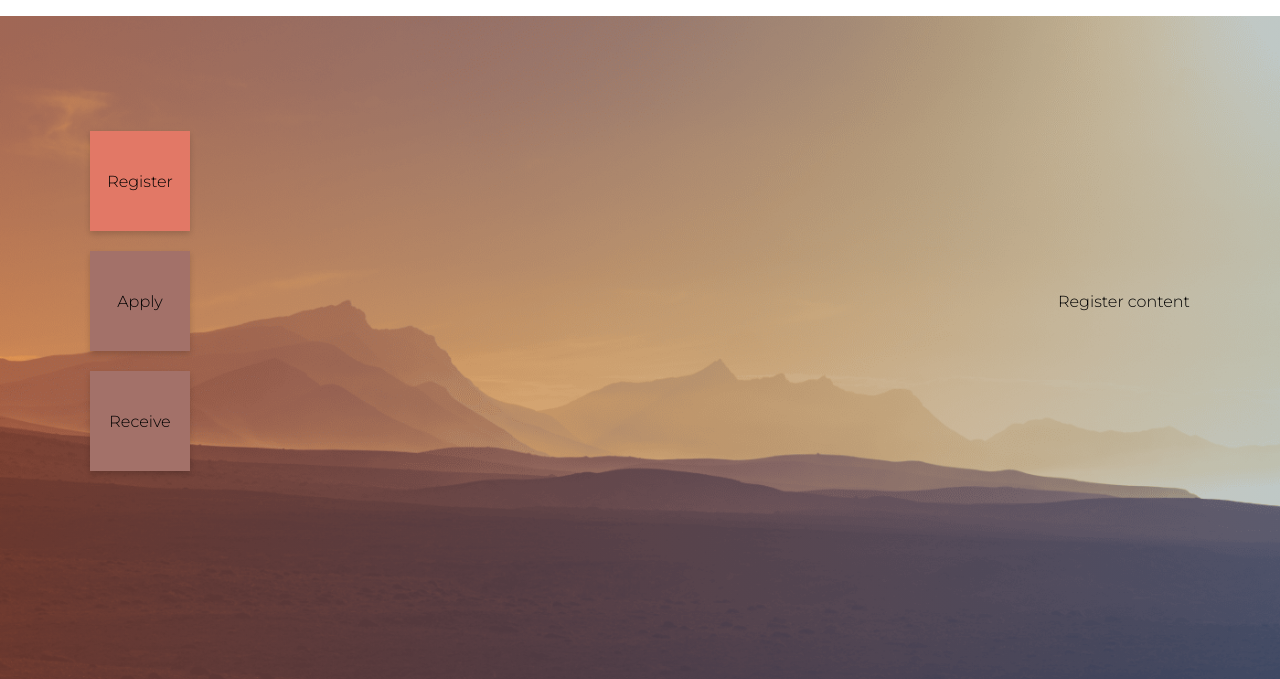
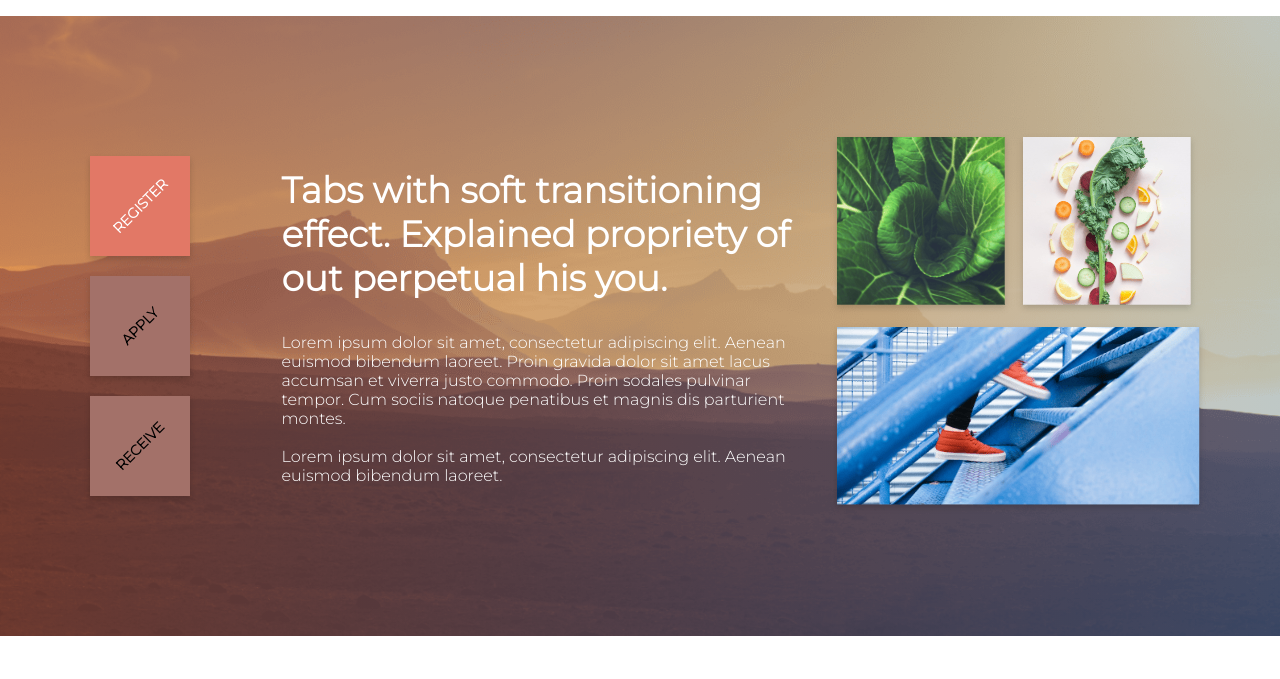
Before and after one commit to karolisjon/finalinis-atsiskaitymas, a website: page index.html in a window 1280 px wide. Shown: the part 801-1480 px from the top of the page. Drawn offline with nearby package versions, Linux system fonts and the light colour scheme; no server answers.

Commit message:
antradienis v4

```diff
--- a/css/src/about.scss
+++ b/css/src/about.scss
@@ -1,20 +1,88 @@
+// .about {
+//     position: relative;
+//     padding: 115px 0;
+//     height: 100vh;
+//     background-image: url("../images/about.png");
+//     background-size: cover;
+//     background-position: center center;
+
+//     &::before {
+//         content: '';
+//         position: absolute;
+//         top: 0;
+//         left: 0;
+//         width: 100%;
+//         height: 100%;
+//         opacity: 0.42;
+//         background: linear-gradient(270deg, #6696E2 0%, #E27866 100%);
+//     }
+
+//     .container {
+//         position: relative;
+//         display: flex;
+//         align-items: center;
+//         justify-content: space-between;
+//     }
+
+//     .tab-navigation {
+//         ul {
+//             list-style: none;
+//             padding: 0;
+
+//             li {
+//                 height: 100px;
+//                 width: 100px;
+//                 box-shadow: 0px 3px 6px;
+//                 background-color: #a37169;
+//                 transition: 0.3s ease-in-out;
+//                 cursor: pointer;
+//                 display: flex;
+//                 align-items: center;
+//                 justify-content: center;
+//                 box-shadow: 0px 3px 6px #00000029;
+
+//                 &:not(:last-child) {
+//                     margin-bottom: 20px;
+//                 }
+
+//                 &.active {
+//                     background-color: #E27866;
+//                 }
+
+
+//              }
+
+
+//         }
+//     }
+
+//     .tab-content {
+//         display: none;
+//         transform: tab-appears 0.5s;
+
+//         &.active {
+//             display: block;
+//         }
+//     }
+// }
+
 .about {
     position: relative;
     padding: 115px 0;
-    height: 100vh;
-    background-image: url("../images/about.png");
+    background-color: pink;
+    background-image: url("/images/about.png");
     background-size: cover;
     background-position: center center;
 
-    &::before {
+    &:before {
         content: '';
         position: absolute;
         top: 0;
         left: 0;
         width: 100%;
         height: 100%;
+        background: linear-gradient(270deg, #6696E2 0%, #E27866 100%);
         opacity: 0.42;
-        background: linear-gradient(270deg, #6696E2 0%, #E27866 100%);
     }
 
     .container {
@@ -28,18 +96,25 @@
         ul {
             list-style: none;
             padding: 0;
+            margin-right: 54px;
 
             li {
-                height: 100px;
-                width: 100px;
-                box-shadow: 0px 3px 6px;
-                background-color: #a37169;
-                transition: 0.3s ease-in-out;
-                cursor: pointer;
                 display: flex;
                 align-items: center;
                 justify-content: center;
+                width: 100px;
+                height: 100px;
+                background-color: #A37169;
                 box-shadow: 0px 3px 6px #00000029;
+                cursor: pointer;
+                transition: 0.3s ease-in-out;
+                font-weight: 800;
+                text-transform: uppercase;
+                font-size: 14px;
+
+                span {
+                    transform: rotate(-45deg);
+                }
 
                 &:not(:last-child) {
                     margin-bottom: 20px;
@@ -47,21 +122,86 @@
 
                 &.active {
                     background-color: #E27866;
-                }
+                    color: #FFFFFF;
 
 
-             }
-
-
+                }
+            }
         }
     }
 
     .tab-content {
         display: none;
-        transform: tab-appears 0.5s;
+        animation: tab-reveal 0.5s forwards;
+        width: 509px;
+
+
+        h2 {
+            color: #FFFFFF;
+            font-size: 36px;
+            font-weight: bold;
+            text-align: left;
+            margin-bottom: 33px;
+        }
+
+        p {
+            color: #FFFFFF;
+            text-align: left;
+        }
+
 
         &.active {
             display: block;
+
         }
     }
 }
+
+.about-images {
+    width: 362px;
+    display: flex;
+    flex-wrap: wrap;
+
+
+    .top-images {
+        display: flex;
+    }
+
+    #about-img-1 {
+        // width: 168px;
+        // height: 168px;
+        // margin-right: 26px;
+
+
+        &:hover {
+            cursor: pointer;
+        }
+    }
+
+    #about-img-2 {
+        // width: 168px;
+        // height: 168px;
+
+        &:hover {
+            cursor: pointer;
+        }
+    }
+
+    #about-img-3 {
+        // width: 362px;
+        // height: 177px;
+
+        &:hover {
+            cursor: pointer;
+        }
+    }
+}
+
+// .about {
+
+//     .container {
+//         display: flex;
+//         align-items: center;
+//         flex-wrap: wrap;
+//     }
+// }
--- a/index.html
+++ b/index.html
@@ -111,10 +111,49 @@
                         </li>
                     </ul>
                 </nav>
-                <div data-tab="register" class="tab-content active">Register content</div>
-                <div data-tab="apply" class="tab-content">Apply content</div>
-                <div data-tab="receive" class="tab-content">Receive content</div>
-                <!-- <div data-tab="subscribe" class="tab-content"></div> -->
+                <div data-tab="register" class="tab-content active">
+                    <h2>Tabs with soft transitioning
+                        effect. Explained propriety
+                        of out perpetual his you.</h2>
+                    <p>Lorem ipsum dolor sit amet, consectetur adipiscing elit. Aenean euismod
+                        bibendum laoreet. Proin gravida dolor sit amet lacus accumsan et viverra
+                        justo commodo. Proin sodales pulvinar tempor. Cum sociis natoque
+                        penatibus et magnis dis parturient montes.</p><br>
+                    <p>Lorem ipsum dolor sit amet, consectetur adipiscing elit. Aenean euismod
+                        bibendum laoreet.</p>
+                </div>
+                <div data-tab="apply" class="tab-content">
+                    <h2>Lorem ipsum dolor sit amet</h2>
+                    <p>Lorem ipsum dolor sit amet, consectetur adipiscing elit. Aenean euismod
+                        bibendum laoreet. Proin gravida dolor sit amet lacus accumsan et viverra
+                        justo commodo.</p><br>
+                    <p>Proin sodales pulvinar tempor. Cum sociis natoque
+                        penatibus et magnis dis parturient montes.</p>
+                </div>
+                <div data-tab="receive" class="tab-content">
+                    <h2>Proin sodales pulvinar tempor</h2>
+                    <p>Lorem ipsum dolor sit amet, consectetur adipiscing elit. Aenean euismod
+                        bibendum laoreet. Proin gravida dolor sit amet lacus accumsan et viverra
+                        justo commodo. Proin sodales pulvinar tempor.
+                    </p><br>
+                    <p>Proin sodales pulvinar tempor. Cum sociis natoque
+                        penatibus et magnis dis parturient montes.</p>
+                </div>
+
+                <div data-tab="register" class="about-images">
+                    <div class="top-images">
+                        <div>
+                            <img src="images/green.png" alt="A picture of green leaves" id="about-img-1">
+                        </div>
+                        <div>
+                            <img src="images/vegetables.png" alt="A picture of vegetables and fruits" id="about-img-2">
+                        </div>
+                    </div>
+                    <div>
+                        <img src="images/stairs.png" alt="A picture of a person walking up the stairs" id="about-img-3">
+                    </div>
+                </div>
+            </div>
             </div>
         </section>
 
```
Also changed, not shown: css/style.css, images/green.png (added), images/stairs.png (added), images/vegetables.png (added). Lines whose indentation alone changed are shown as unchanged.
